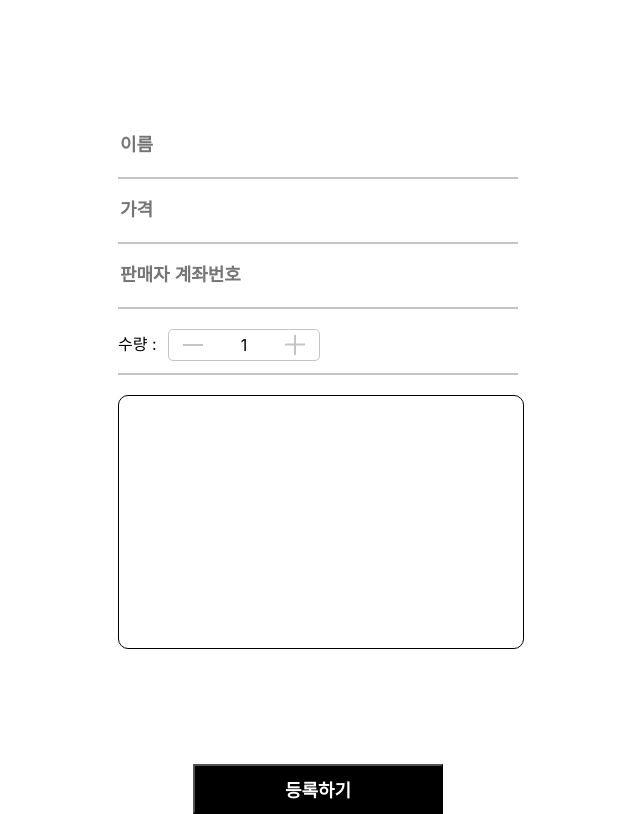
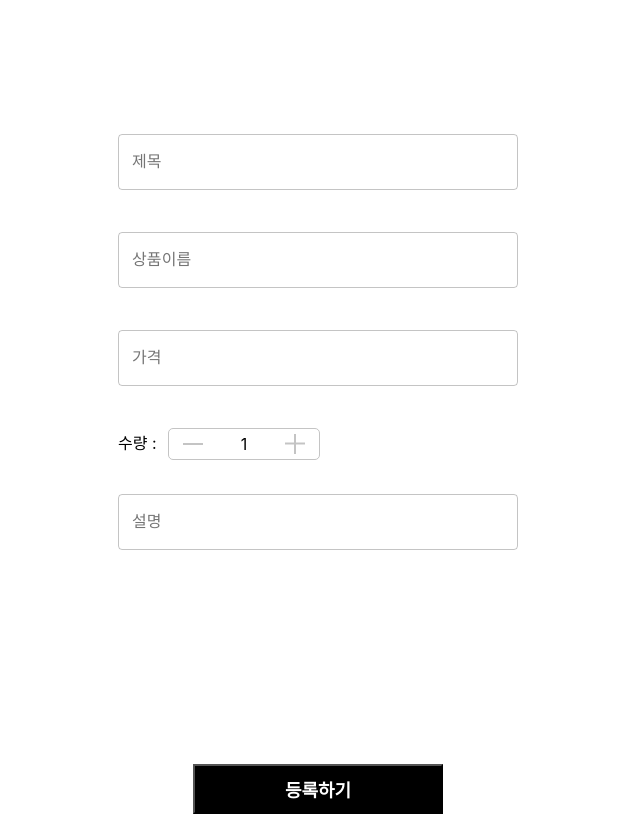
Before and after one commit to shoppingmall-page-study/shopping-front, a React (Create React App) app: page /Goodsup in a window 1280 px wide. Shown: the part 700-1514 px from the top of the page, without its empty margins (322-962 px from the left). Built offline with nearby package versions, Linux system fonts and the light colour scheme.

Commit message:
상품등록 구현

```diff
--- a/src/Goodsup/Goodsup.css
+++ b/src/Goodsup/Goodsup.css
@@ -82,6 +82,11 @@ input{
     cursor: pointer;
 }
 
+.floor{
+    height: 2px;
+    margin: 20px auto;
+}
+
 @media (max-width: 1440px) {
     .goods_info {
       flex-direction: column;
--- a/src/Goodsup/Goodsup.js
+++ b/src/Goodsup/Goodsup.js
@@ -1,3 +1,4 @@
+import { TextField } from "@material-ui/core";
 import axios from "axios";
 import React, { useState } from "react";
 import Hafter from "../Header/HeaderAfter";
@@ -26,12 +27,37 @@ function Goodsup({products, setProducts, cart}){
         }
     };
 
+    const HandleUpEvent = (e) =>{
+        e.preventDefault();
+        const data = new FormData(e.target)
+        const title = data.get("title")
+        const name = data.get("name")
+        const price = data.get("price")
+        const content = data.get("content")
+        const total = goodscount
+        const imgUrl = file
+        axios({
+            method: 'post',
+            url: '/product/create',
+            data:{
+                title: title,
+                content: content,
+                name: name,
+                price: price,
+                total: total,
+                imgUrl: imgUrl
+            }
+        })
+        deleteFileimage()
+    }
+
     return(
         <div className="GoodsUp">
             <header className="Header">
                 <Hafter cart={cart}/>
             </header>
             <div className="content">
+                <form onSubmit={HandleUpEvent}>
                 <div className="goods_info">
                     <div className="img_look">
                         <div className="sample_img_wd">
@@ -44,15 +70,23 @@ function Goodsup({products, setProducts, cart}){
                         <input type="file" name="Goods_img_file" onChange={saveFileimage} className="upload"/>
                     </div>
                     <div className="form_goodsup">
-                        <input type="text" name="Goods_name" placeholder="이름" className="goods_name"/>
-                        <div className="line"></div>
-                        <input type="price" name="Goods_price" placeholder="가격" className="goods_price"/>
-                        <div className="line"></div>
-                        <input type="text" name="Seller_an" placeholder="판매자 계좌번호" className="Seller_an"/>
-                        <div className="line"></div>
+                        <TextField name="title"
+                            label="제목"
+                            className="goods_title"
+                            variant="outlined"/>
+                        <div className='floor'></div>
+                        <TextField name="name"
+                            label="상품이름"
+                            className="goods_name"
+                            variant="outlined"/>
+                        <div className='floor'></div>
+                        <TextField name="price"
+                            label="가격"
+                            className="goods_price"
+                            variant="outlined"/>
+                        <div className='floor'></div>
                         <div className='pay'>
                             <span className='soo'>수량 : </span>
-                            <div className='line'></div>
                             <div className="amount">
                                 <img
                                 className="minus"
@@ -73,12 +107,19 @@ function Goodsup({products, setProducts, cart}){
                                 />
                             </div>
                         </div>
-                        <input type="text" name="Goods_explain" className="Goods_explain"/>
+                        <div className='floor'></div>
+                        <TextField name="content"
+                            label="설명"
+                            className="Goods_explain"
+                            variant="outlined"
+                            multiline
+                            maxRows={2}/>
                     </div>
                 </div>
                 <div className="Register_wd">
-                    <button type="submit" onClick={()=>{deleteFileimage()}} className="Register">등록하기</button>
+                    <button type="submit" className="Register">등록하기</button>
                 </div>
+                </form>
             </div>
         </div>
     );
--- a/src/Router.js
+++ b/src/Router.js
@@ -29,7 +29,7 @@ function UserRouter(){
 
     return(
     <Routes>
-        <Route path="/" element={!token ? <Bhome products={products} setProducts={setProducts}  convertPrice={convertPrice}/> : <Ahome products={products} setProducts={setProducts}  convertPrice={convertPrice} cart={cart}/>}/>
+        <Route path="/" element={token ? <Bhome products={products} setProducts={setProducts}  convertPrice={convertPrice}/> : <Ahome products={products} setProducts={setProducts}  convertPrice={convertPrice} cart={cart}/>}/>
         <Route path="/login" element={<Login/>}/>
         <Route path="/join" element={<Join/>}/>
         <Route path="/Basket" element={<Basket cart={cart} setCart={setCart} convertPrice={convertPrice}/>}/>
--- a/src/Service/Fetcher.js
+++ b/src/Service/Fetcher.js
@@ -6,4 +6,5 @@ function getProducts(){
     const res = axios(url);
     return res;
 }
+
 export default getProducts;
```
